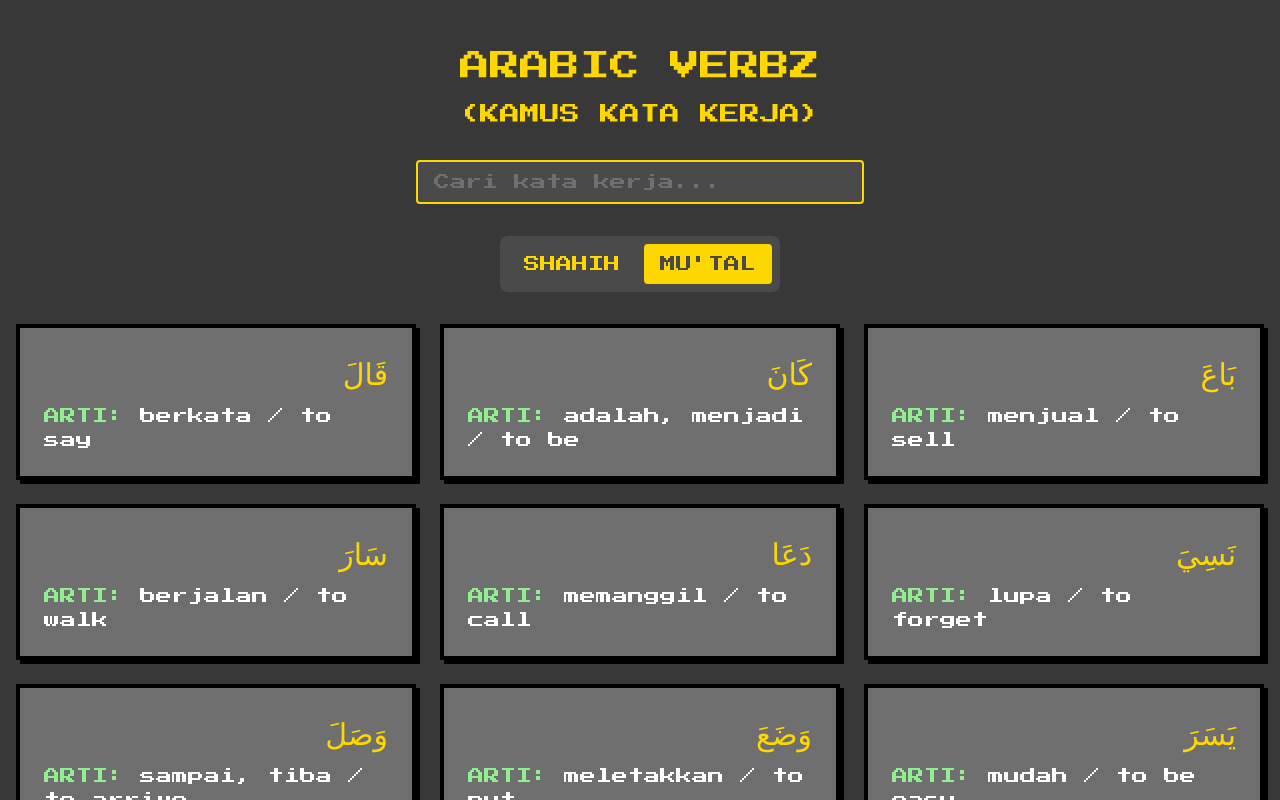
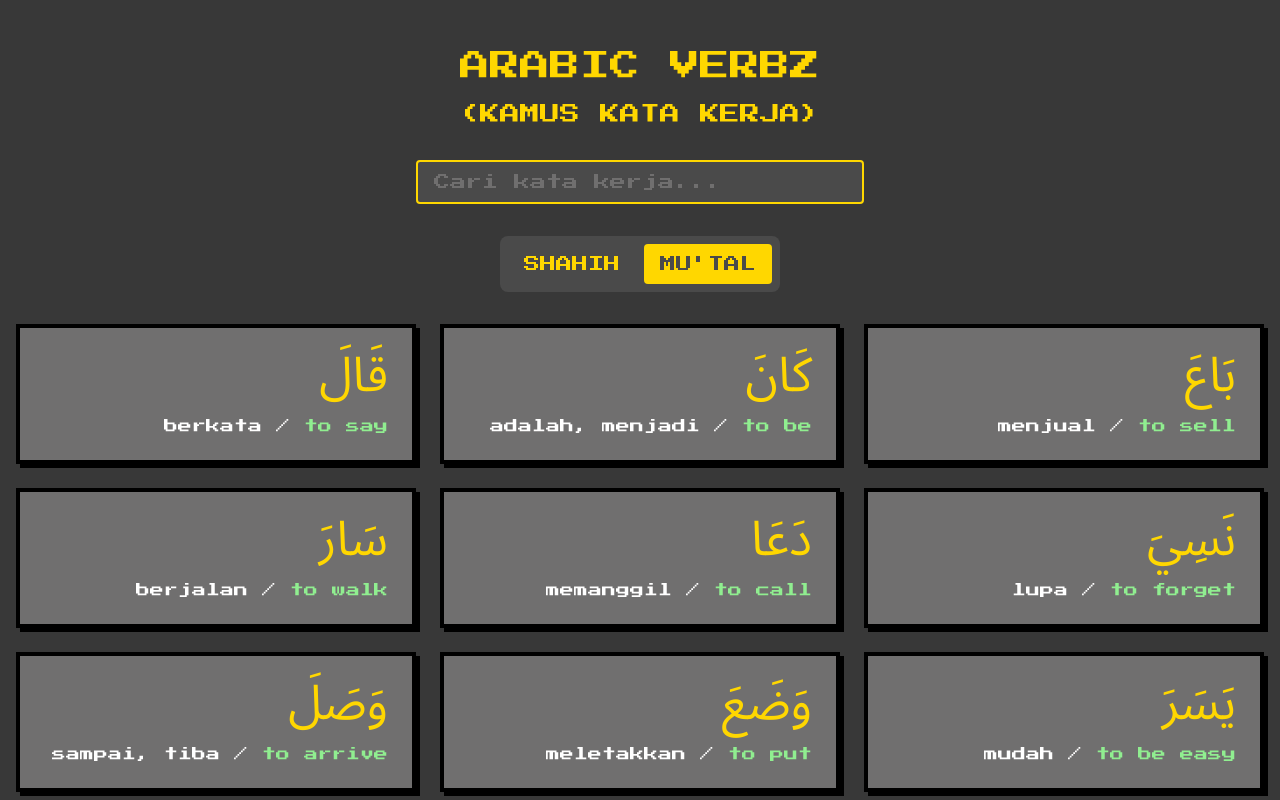
Before and after one commit to fauzanlbs/arabic-verbz, a Next.js app: page / in a window 1280 px wide. Shown: the top 800 px of the page. Built offline with nearby package versions, Linux system fonts and the light colour scheme.

Commit message:
update card

```diff
--- a/src/app/page.js
+++ b/src/app/page.js
@@ -73,12 +73,14 @@ export default function Home() {
               <div className="bg-[#706F6F] border-4 border-[#000000] p-6
                             shadow-[4px_4px_0px_0px_rgba(0,0,0,1)]
                             hover:translate-y-1 hover:shadow-[2px_2px_0px_0px_rgba(0,0,0,1)]
-                            transition-all cursor-pointer">
-                <div className={`${pressStart2P.className} text-3xl text-right mb-4 text-[#FFD700]`}>
+                            transition-all cursor-pointer flex flex-col items-end">
+                <div className="text-5xl text-right mb-4 text-[#FFD700] font-arabic">
                   {verb.word}
                 </div>
-                <div className={`${pressStart2P.className} text-[#FFFFFF]`}>
-                  <span className="text-[#90EE90]">ARTI:</span> {verb.meaning} / {verb.meaning_en}
+                <div className={`${pressStart2P.className} text-sm text-right`}>
+                  <span className="text-[#FFFFFF]">{verb.meaning}</span>
+                  <span className="text-[#FFFFFF]"> / </span>
+                  <span className="text-[#90EE90]">{verb.meaning_en}</span>
                 </div>
               </div>
             </Link>
```
